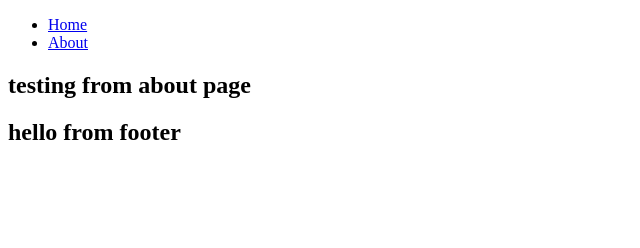
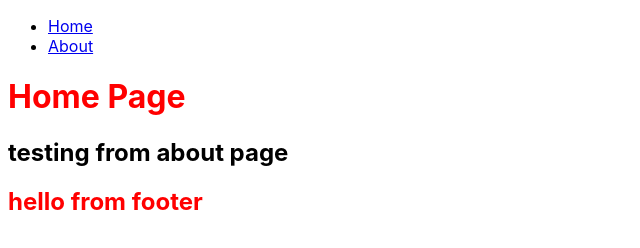
Before and after one commit to EwhanHan/Playing-around-with-Gatsby-JS, a Gatsby site: page /about in a window 1280 px wide. Shown: the whole page, without its empty margins (0-640 px from the left). Built offline with nearby package versions, Linux system fonts and the light colour scheme; Gatsby itself is replaced by a stand-in of ours.

Commit message:
Testing module css and style prop

```diff
--- a/src/components/Footer.js
+++ b/src/components/Footer.js
@@ -1,9 +1,10 @@
 import React from "react"
+import * as styles from "./Layouts.module.css"
 
 const Footer = () => {
   return (
     <footer>
-      <h2>hello from footer</h2>
+      <h2 className={styles.test}>hello from footer</h2>
     </footer>
   )
 }
--- /dev/null
+++ b/src/components/Layouts.module.css
@@ -0,0 +1,12 @@
+.test {
+  color: red;
+}
+
+body {
+  font-family: -apple-system, BlinkMacSystemFont, "Segoe UI", Roboto, Oxygen,
+    Ubuntu, Cantarell, "Open Sans", "Helvetica Neue", sans-serif;
+}
+
+h1 {
+  color: blue;
+}
--- a/src/pages/about.js
+++ b/src/pages/about.js
@@ -4,6 +4,7 @@ import Layouts from "../components/Layouts"
 const about = () => {
   return (
     <Layouts>
+      <h1 style={{ color: "red" }}>Home Page</h1>
       <h2>testing from about page</h2>
     </Layouts>
   )
--- a/src/pages/index.js
+++ b/src/pages/index.js
@@ -4,7 +4,7 @@ import Layouts from "../components/Layouts"
 
 const IndexPage = () => (
   <Layouts>
-    <p>Welcome to your new Gatsby site.</p>
+    <h1 style={{ color: "red" }}>Home Page</h1>
     <p>Now go build something great.</p>
   </Layouts>
 )
```
